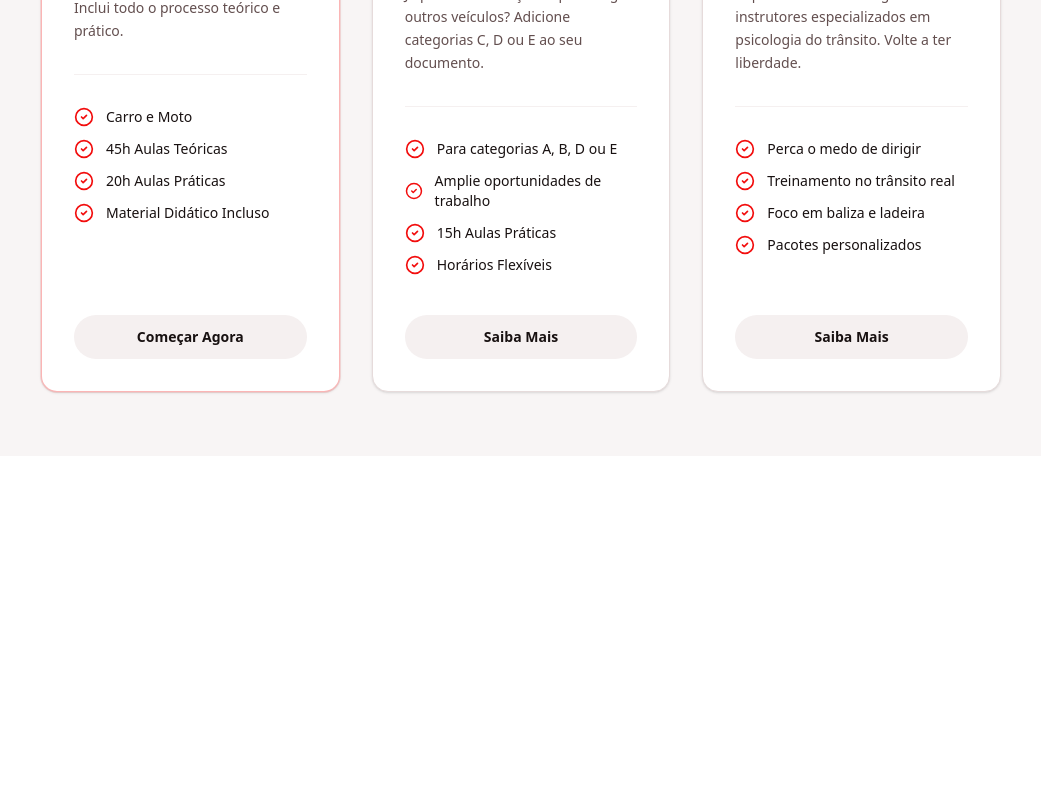
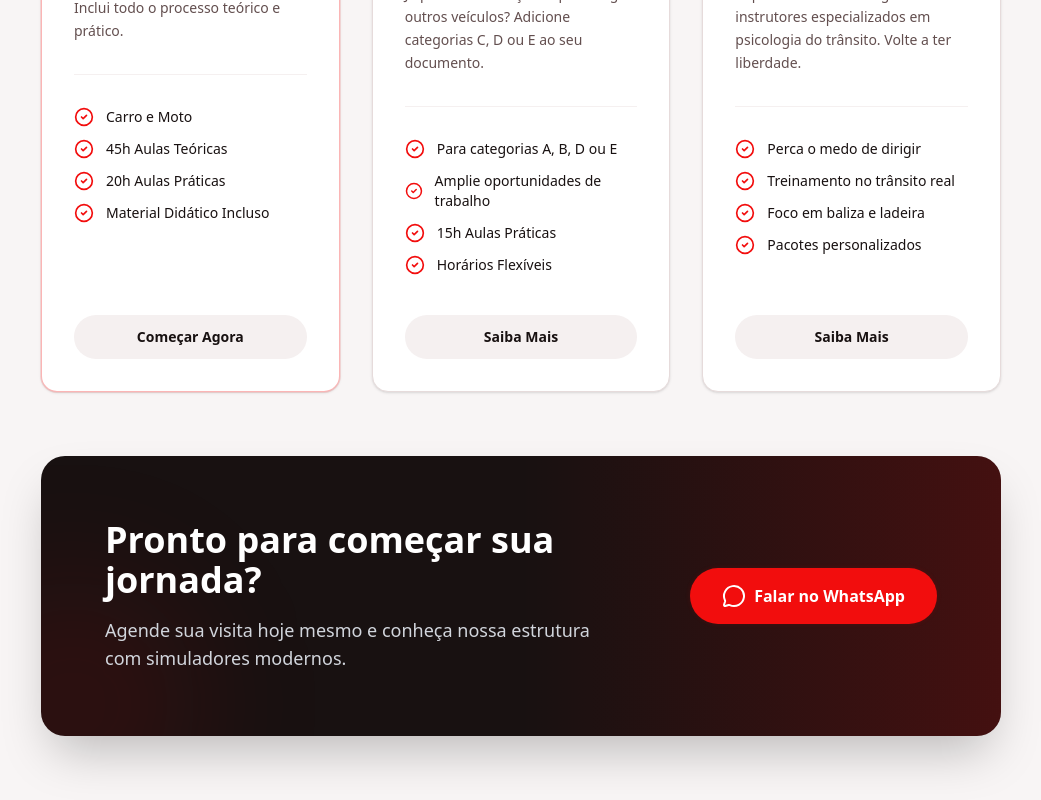
Before and after one commit to Matheus-Valviesse/Autoescola-Meier, a React (Vite) app: page / in a window 1280 px wide. Shown: the part 2312-3112 px from the top of the page, without its empty margins (119-1160 px from the left). Before the commit the page ends 2768 px from the top, so only its background shows below. Built offline with nearby package versions, Linux system fonts and the light colour scheme.

Commit message:
Card do whatsapp

```diff
--- a/src/App.jsx
+++ b/src/App.jsx
@@ -1,5 +1,6 @@
 import CoursesSection from "./components/CoursesSection"
 import Hero from "./components/Hero"
+import WhatsAppBanner from "./components/whatsAppbanner"
 
 
 function App() {
@@ -9,6 +10,7 @@ function App() {
     <>
       <Hero />
       <CoursesSection />
+      <WhatsAppBanner/>
     </>
   )
 }
--- /dev/null
+++ b/src/components/whatsAppbanner.jsx
@@ -0,0 +1,50 @@
+import React from 'react';
+import { motion } from 'framer-motion';
+import { MessageCircle } from 'lucide-react'; // Ícone genérico de mensagem
+
+const WhatsAppBanner = () => {
+  return (
+    <section className="w-full px-4 md:px-10 lg:px-40 pb-16 bg-[#f8f5f5]">
+      <motion.div
+        initial={{ opacity: 0, scale: 0.95, y: 30 }}
+        whileInView={{ opacity: 1, scale: 1, y: 0 }}
+        transition={{ duration: 0.6, type: "spring" }}
+        viewport={{ once: true }}
+        className="relative w-full max-w-[1200px] mx-auto overflow-hidden rounded-3xl bg-[#181111] text-white p-10 md:p-16 text-center md:text-left flex flex-col md:flex-row items-center justify-between gap-8 shadow-2xl"
+      >
+        {/* Padrões Decorativos de Fundo */}
+        <div className="absolute top-0 right-0 h-full w-1/2 bg-gradient-to-l from-[#f20d0d]/20 to-transparent pointer-events-none"></div>
+        <div className="absolute -bottom-24 -left-24 h-64 w-64 rounded-full bg-[#f20d0d]/10 pointer-events-none blur-3xl"></div>
+
+        {/* Conteúdo de Texto */}
+        <div className="relative z-10 max-w-lg">
+          <h2 className="text-3xl md:text-4xl font-bold mb-4">Pronto para começar sua jornada?</h2>
+          <p className="text-gray-300 text-lg mb-0">Agende sua visita hoje mesmo e conheça nossa estrutura com simuladores modernos.</p>
+        </div>
+
+        {/* Botão de Ação */}
+        <div className="relative z-10 flex flex-col gap-4 min-w-[200px]">
+          <motion.a
+            href="https://wa.me/5521999999999" // Substitua pelo seu número
+            target="_blank"
+            rel="noopener noreferrer"
+            whileHover={{ scale: 1.05 }}
+            whileTap={{ scale: 0.95 }}
+            animate={{
+              boxShadow: ["0px 0px 0px rgba(242, 13, 13, 0)", "0px 0px 20px rgba(242, 13, 13, 0.5)", "0px 0px 0px rgba(242, 13, 13, 0)"]
+            }}
+            transition={{
+              boxShadow: { duration: 2, repeat: Infinity }
+            }}
+            className="flex w-full cursor-pointer items-center justify-center gap-2 rounded-full bg-[#f20d0d] px-8 py-4 text-base font-bold text-white transition-all hover:bg-white hover:text-[#f20d0d] shadow-lg shadow-[#f20d0d]/20"
+          >
+            <MessageCircle size={24} />
+            <span>Falar no WhatsApp</span>
+          </motion.a>
+        </div>
+      </motion.div>
+    </section>
+  );
+};
+
+export default WhatsAppBanner;
```
